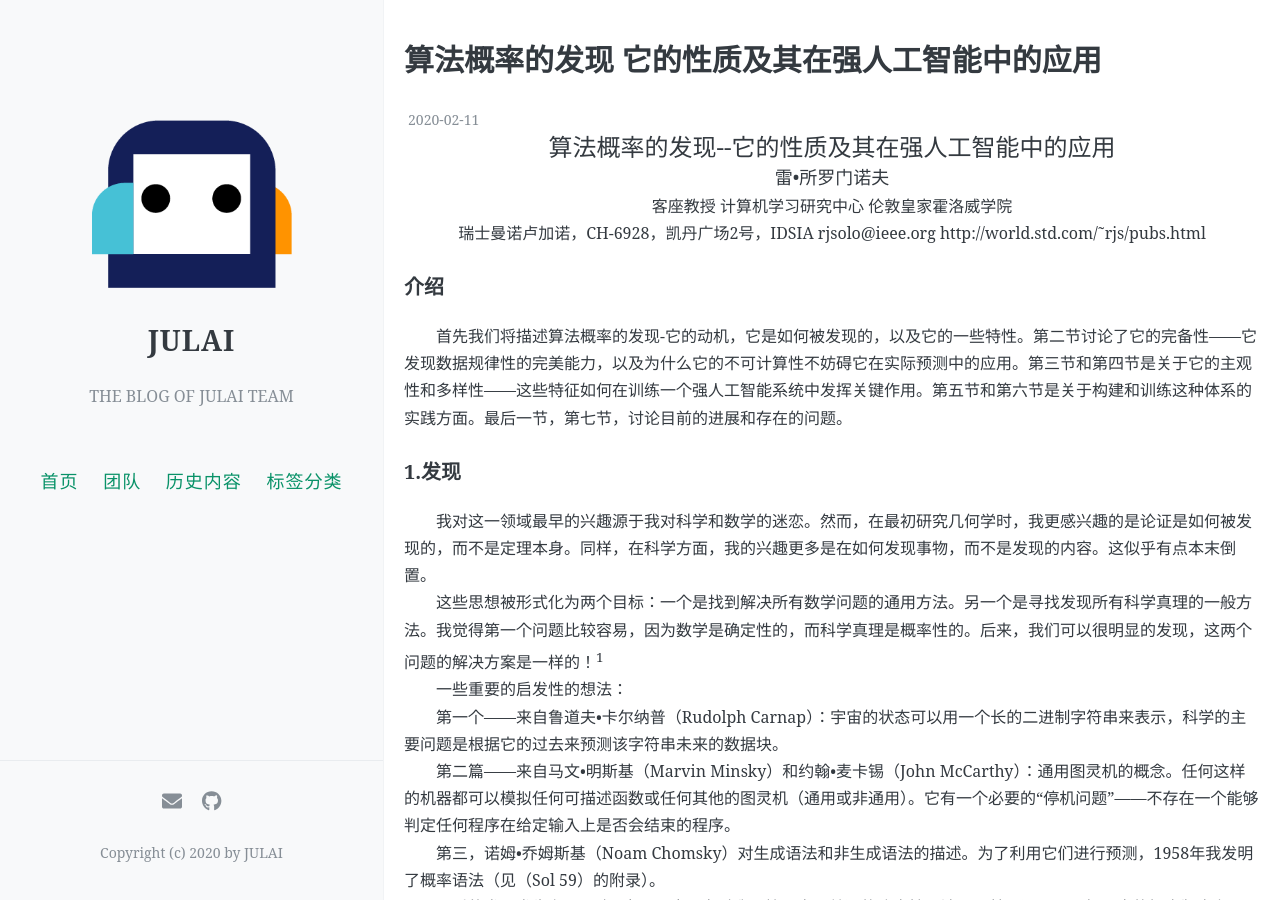
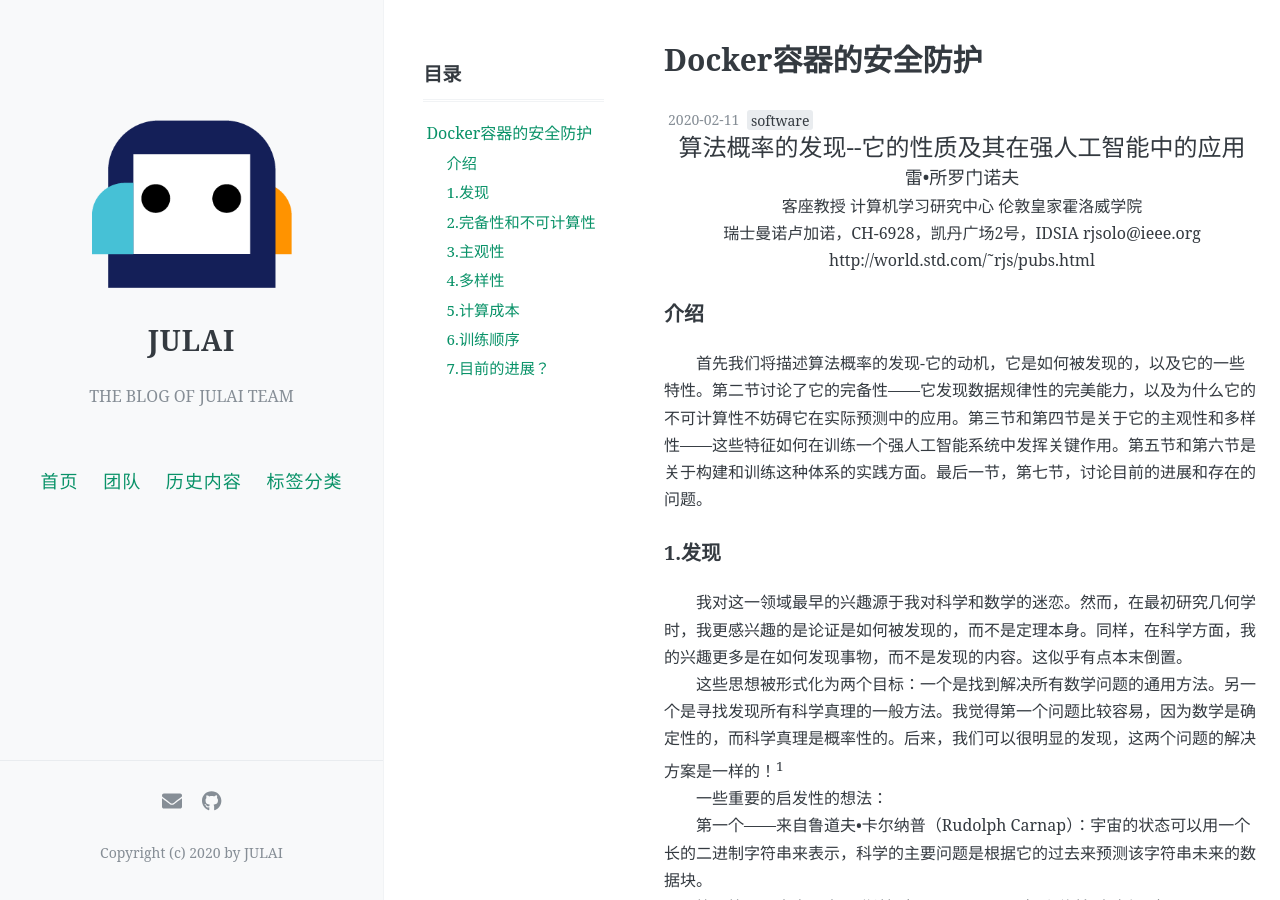
Before and after one commit to butipanax/ddd, a Jekyll site: the page built from _posts/2020-02-11-算法概率的发现--它的性质及其在强人工智能中的应用.md, in a window 1280 px wide and 900 px high. Built offline with Jekyll 4.4.1, drawn with Linux system fonts in a browser that asks for light colours; our own code applies the rules of GitHub Pages for plain Markdown files; formulas are drawn with MathJax 3; comment, search, counter and statistics services are not loaded.

Commit message:
Update 2020-02-11-算法概率的发现--它的性质及其在强人工智能中的应用.md

```diff
--- a/_posts/2020-02-11-算法概率的发现--它的性质及其在强人工智能中的应用.md
+++ b/_posts/2020-02-11-算法概率的发现--它的性质及其在强人工智能中的应用.md
@@ -1,3 +1,13 @@
+---
+layout: post
+title: Docker容器的安全防护
+date: 2020-02-11
+Author: Levine
+tags: [software]
+comments: true
+toc: true
+---
+
 <center><font size="5">算法概率的发现--它的性质及其在强人工智能中的应用</font><br/>
 <font size="4">雷•所罗门诺夫</font><br/>
 <font size="3">客座教授  计算机学习研究中心  伦敦皇家霍洛威学院<br/>
```
